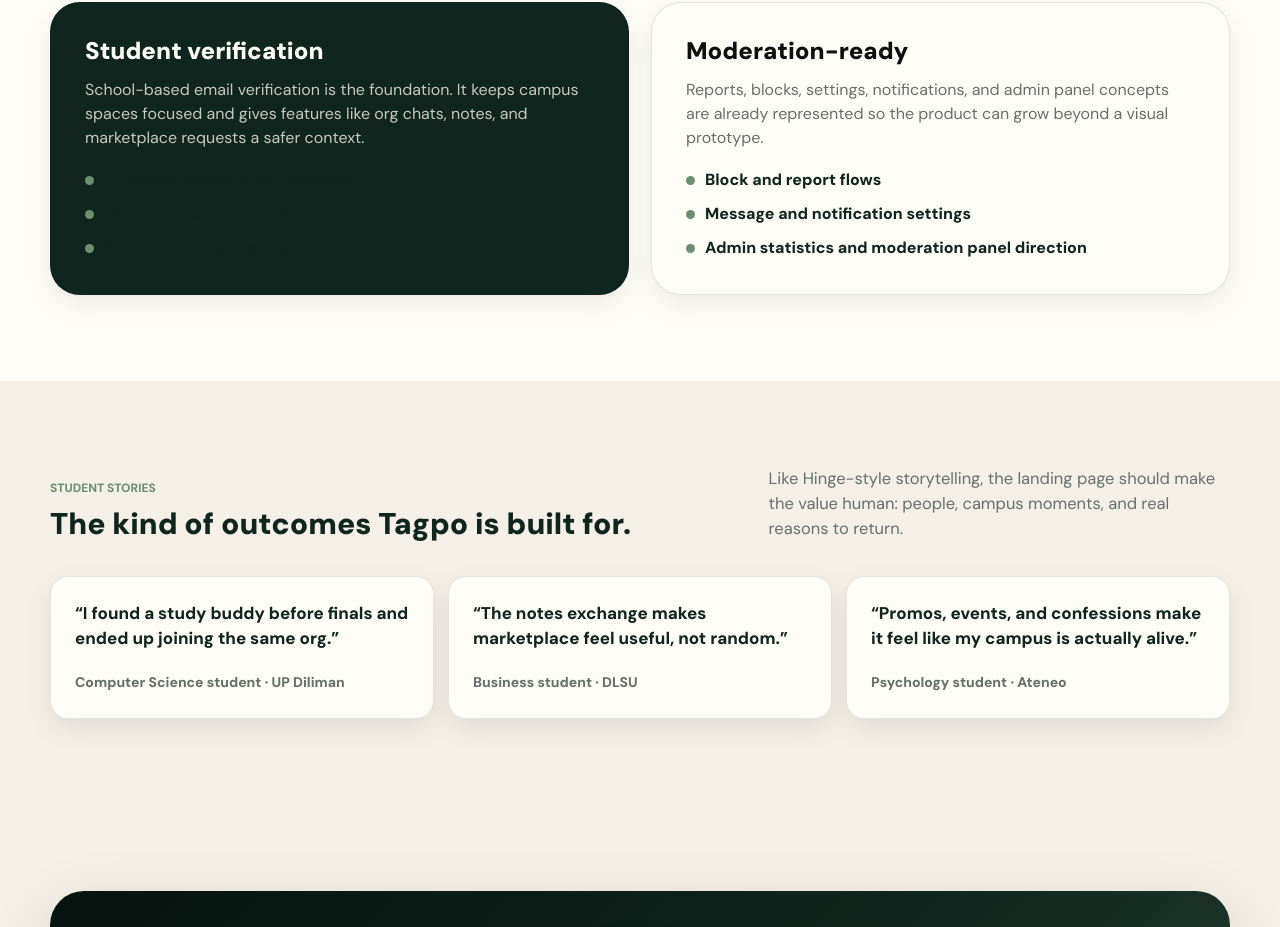
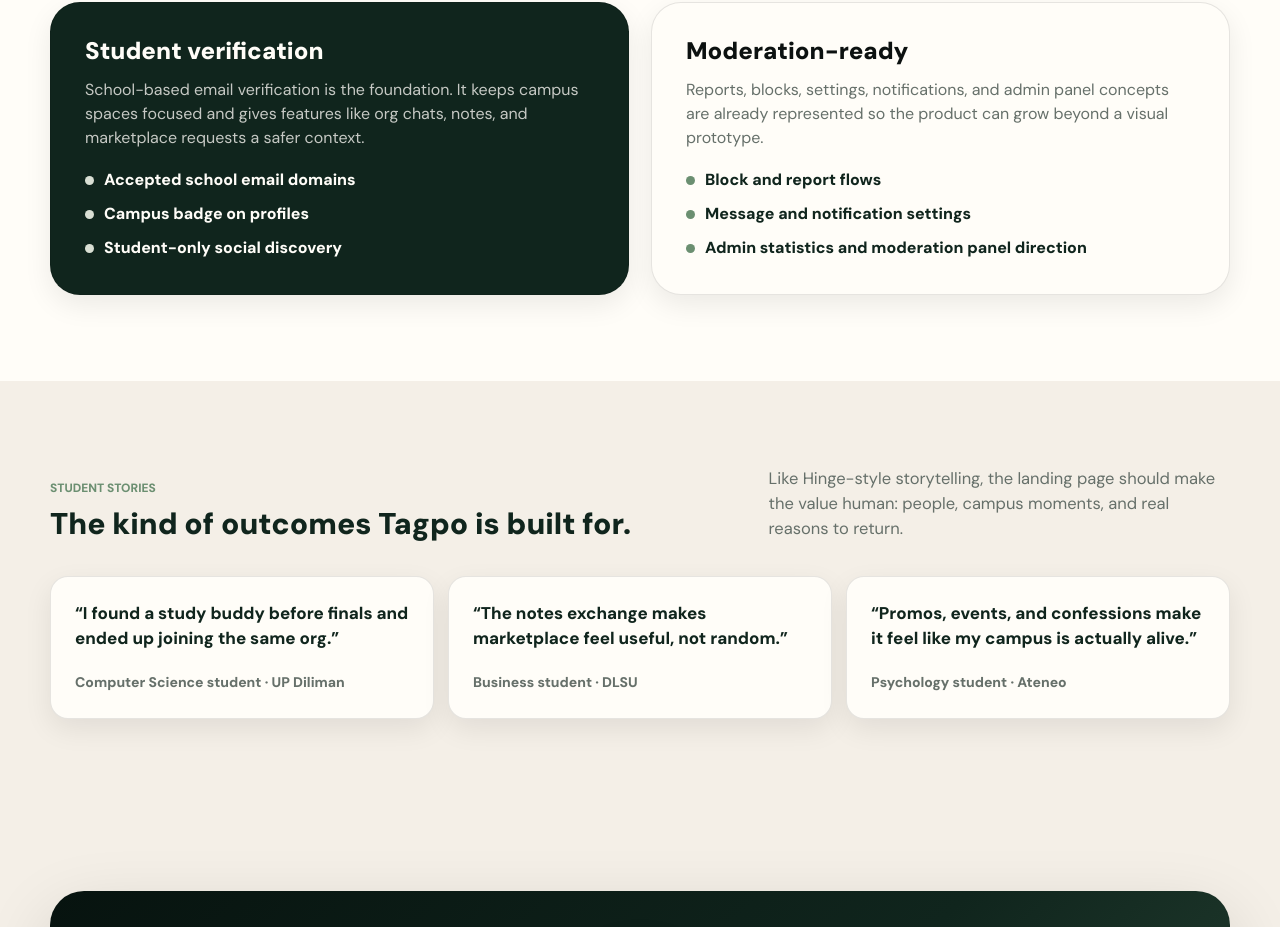
Before and after one commit to tagpoapp-commits/tagpo-landing-page, a plain HTML site: page index.html in a window 1280 px wide. Shown: the part 5558-6485 px from the top of the page. Drawn offline with Linux system fonts and the light colour scheme.

Commit message:
Update index.html

```diff
--- a/index.html
+++ b/index.html
@@ -1047,6 +1047,14 @@
 
     .safety-panel.dark p {
       color: rgba(255, 253, 248, 0.76);
+    }
+
+    .safety-panel.dark .mini-list li {
+      color: var(--white);
+    }
+
+    .safety-panel.dark .mini-list li::before {
+      background: var(--sage-soft);
     }
 
     .cta-band {
```
